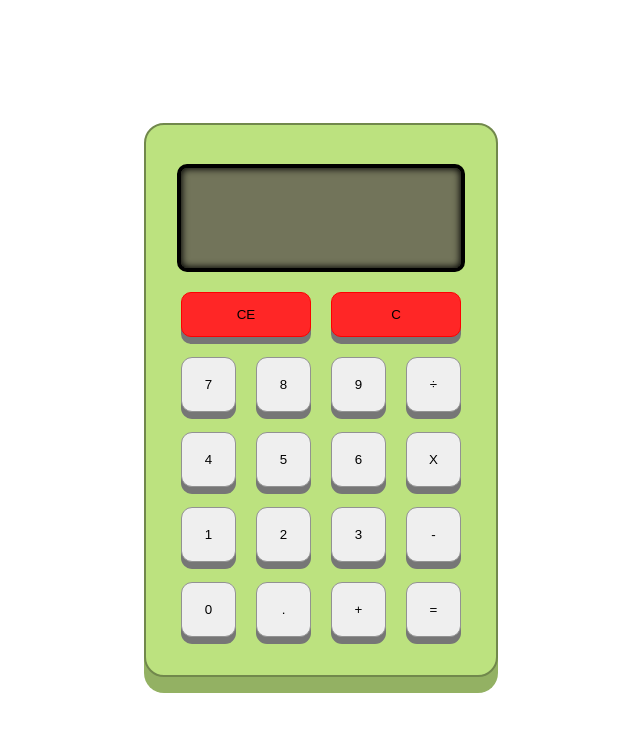
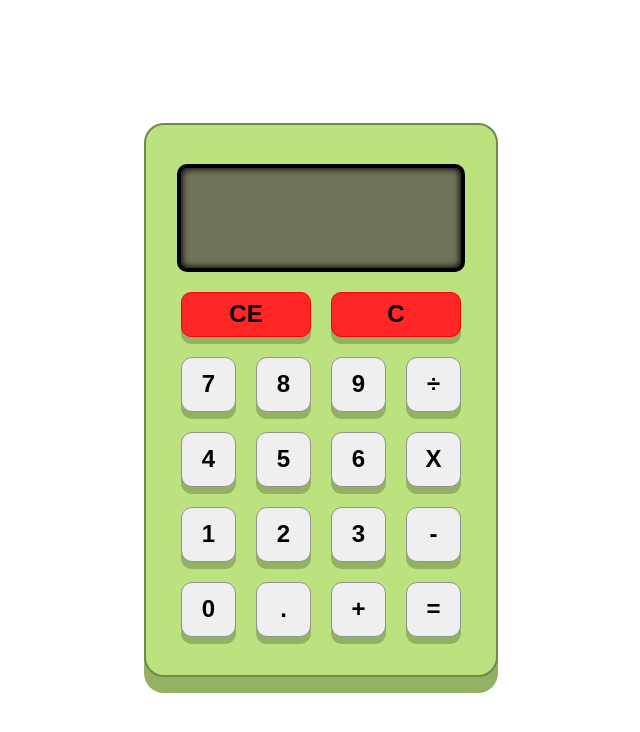
Before and after one commit to DominikReszczynski/Calculator_TypeScript, a React (Vite) app: page / in a window 1280 px wide. Shown: the top 732 px of the page, without its empty margins (319-959 px from the left). Built offline with nearby package versions, Linux system fonts and the light colour scheme.

Commit message:
change few css

```diff
--- a/src/components/Calculator/index.css
+++ b/src/components/Calculator/index.css
@@ -21,11 +21,12 @@
 	background-color: #72745a;
 	width: 280px;
 	height: 100px;
+	font-size: 24px;
+	font-weight: bold;
 	margin-bottom: 20px;
 	border: 4px solid black;
 	border-radius: 10px;
 	display: flex;
-
 	justify-content: right;
 	align-items: center;
 	-webkit-box-shadow: inset 0px 0px 7px 1px rgba(0, 0, 0, 1);
@@ -34,7 +35,7 @@
 }
 .calculator__monitor__calculations {
 	font-family: 'DigitalDream';
-	margin-right: 12px;
+	margin-right: 16px;
 }
 .calculator__delateButtons {
 	margin-bottom: 20px;
@@ -47,14 +48,16 @@
 .calculator__CButton {
 	width: 130px;
 	height: 45px;
+	font-size: 24px;
+	font-weight: bold;
 	text-align: center;
 	border: 0.5px solid rgb(146, 146, 146);
 	border-radius: 10px;
 	background-color: rgb(255, 38, 38);
 	border: 1px solid rgb(253, 0, 0);
-	-webkit-box-shadow: 0px 7px 0px 0px rgba(118, 118, 118, 1);
-	-moz-box-shadow: 0px 7px 0px 0px rgba(118, 118, 118, 1);
-	box-shadow: 0px 7px 0px 0px rgba(118, 118, 118, 1);
+	-webkit-box-shadow: 0px 7px 0px 0px rgba(147, 177, 99, 1);
+	-moz-box-shadow: 0px 7px 0px 0px rgba(147, 177, 99, 1);
+	box-shadow: 0px 7px 0px 0px rgba(147, 177, 99, 1);
 }
 
 .calculator__buttonsConteiner {
@@ -69,19 +72,21 @@
 	flex: 1 0 calc(25%-10px);
 	width: 55px;
 	height: 55px;
+	font-size: 24px;
+	font-weight: bold;
 	text-align: center;
 	border: 0.5px solid rgb(146, 146, 146);
 	border-radius: 20%;
 	color: black;
-	-webkit-box-shadow: 0px 7px 0px 0px rgba(118, 118, 118, 1);
-	-moz-box-shadow: 0px 7px 0px 0px rgba(118, 118, 118, 1);
-	box-shadow: 0px 7px 0px 0px rgba(118, 118, 118, 1);
+	-webkit-box-shadow: 0px 7px 0px 0px rgba(147, 177, 99, 1);
+	-moz-box-shadow: 0px 7px 0px 0px rgba(147, 177, 99, 1);
+	box-shadow: 0px 7px 0px 0px rgba(147, 177, 99, 1);
 }
 .calculator__CEButton:active,
 .calculator__CButton:active,
 .calculator__button:active {
-	-webkit-box-shadow: 0px 0px 0px 0px rgba(118, 118, 118, 1);
-	-moz-box-shadow: 0px 0px 0px 0px rgba(118, 118, 118, 1);
-	box-shadow: 0px 0px 0px 0px rgba(118, 118, 118, 1);
+	-webkit-box-shadow: 0px 0px 0px 0px rgba(147, 177, 99, 1);
+	-moz-box-shadow: 0px 0px 0px 0px rgba(147, 177, 99, 1);
+	box-shadow: 0px 0px 0px 0px rgba(147, 177, 99, 1);
 	transform: translateY(7px);
 }
--- a/src/components/Calculator/index.tsx
+++ b/src/components/Calculator/index.tsx
@@ -9,7 +9,7 @@ export const Calculator = () => {
 	console.clear();
 	const [getCalculation, setCalculation] = useState<string>('');
 	const addOnDisplay = (char: string): string | void => {
-		if ((getCalculation + char).length > 17) {
+		if ((getCalculation + char).length > 11) {
 			console.log('jestem w funkcji blokującej ');
 			return getCalculation;
 		}
```
